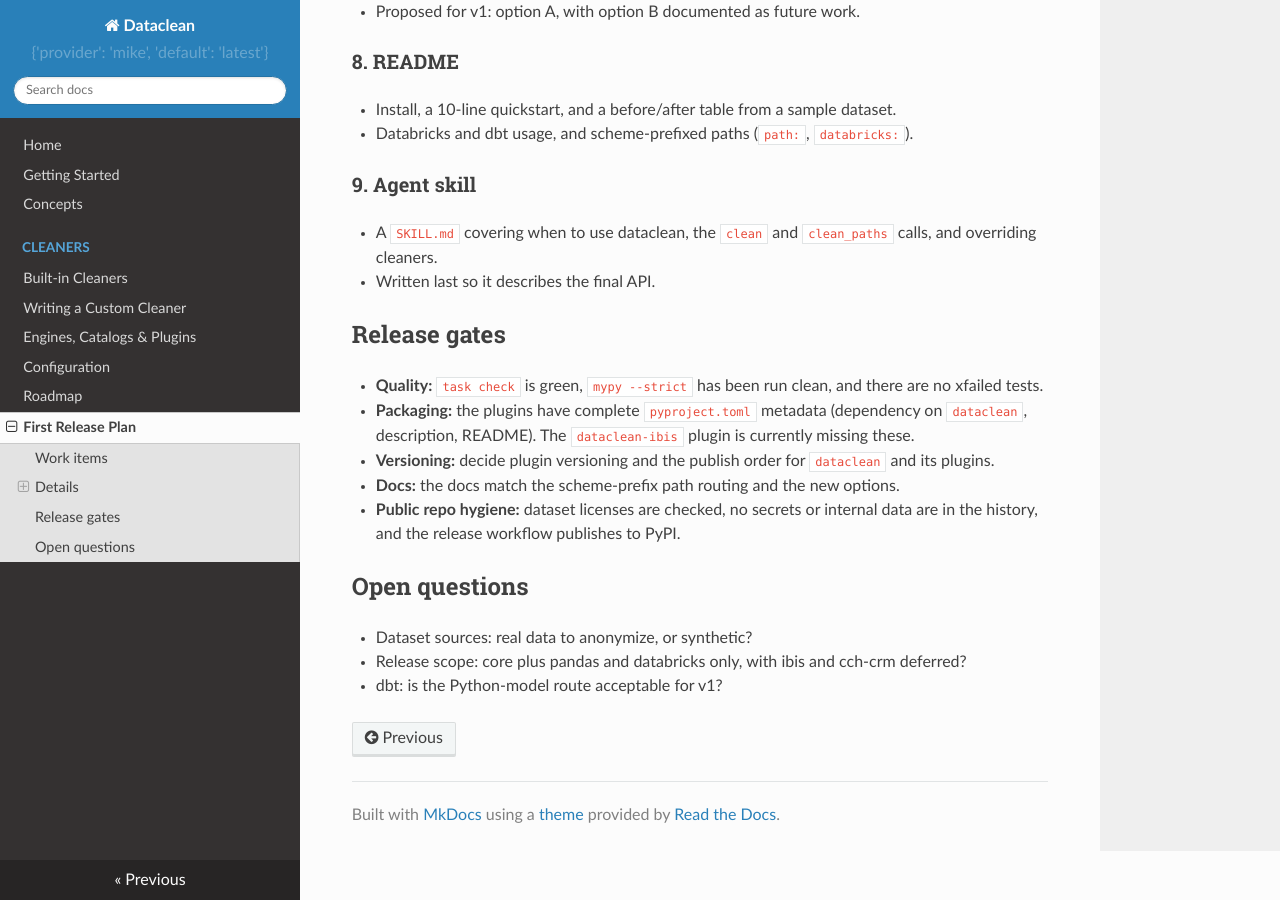
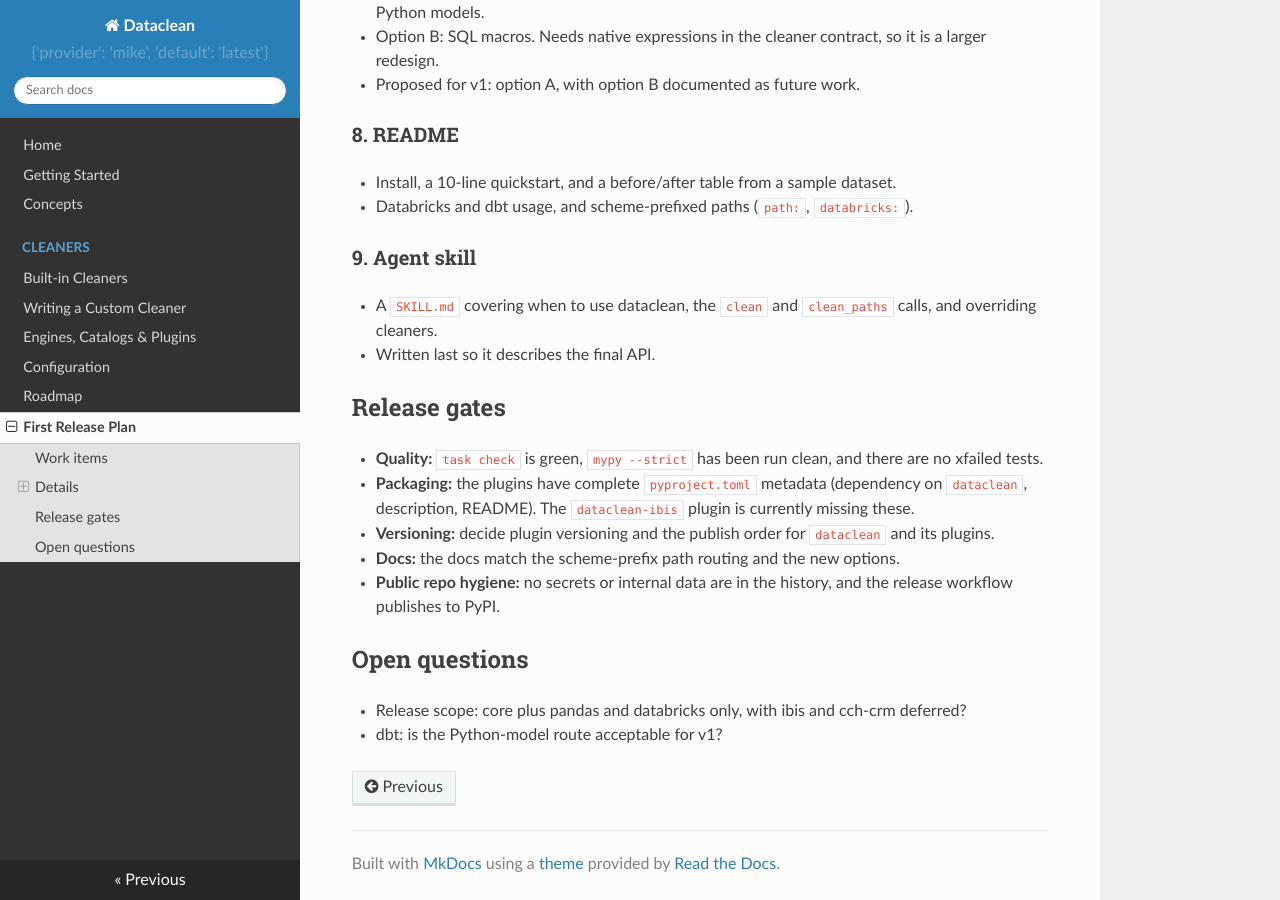
Before and after one commit to chetansinghsajwan/dataclean, an MkDocs documentation site: the page built from docs/release-plan.md, in a window 1280 px wide and 900 px high, scrolled down 2043 px. Built offline with MkDocs 1.6.1, drawn with Linux system fonts in a browser that asks for light colours; nearby versions of some CDN libraries; some of the changed text lies outside the part shown.

Commit message:
docs: mark sample datasets done in release plan
The fixtures in `tests/fixtures/` are accepted as safe to publish, so
drop the dataset license gate and the dataset sources question.

```diff
--- a/docs/release-plan.md
+++ b/docs/release-plan.md
@@ -100,12 +103,11 @@ This plan covers what must be done before the first public release of
 - **Versioning:** decide plugin versioning and the publish order for
   `dataclean` and its plugins.
 - **Docs:** the docs match the scheme-prefix path routing and the new options.
-- **Public repo hygiene:** dataset licenses are checked, no secrets or
-  internal data are in the history, and the release workflow publishes to PyPI.
+- **Public repo hygiene:** no secrets or internal data are in the history, and the release workflow
+  publishes to PyPI.
 
 ## Open questions
 
-- Dataset sources: real data to anonymize, or synthetic?
 - Release scope: core plus pandas and databricks only, with ibis and cch-crm
   deferred?
 - dbt: is the Python-model route acceptable for v1?
```
Also changed, not shown: other parts of docs/release-plan.md (+4 -1 lines).
